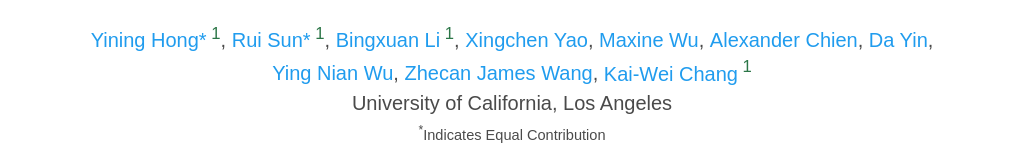
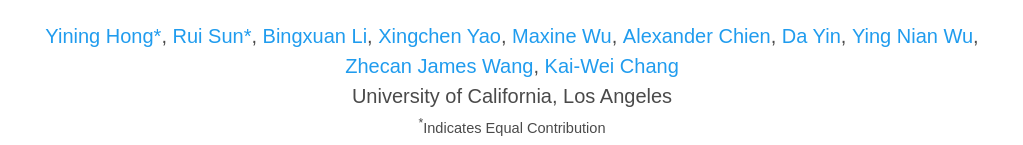
Before and after one commit to Embodied-Web-Agent/embodied-web-agent.github.io, a plain HTML site: page index.html in a window 1280 px wide. Shown: the part 189-334 px from the top of the page, without its empty margins (128-1151 px from the left). Drawn offline with nearby package versions, Linux system fonts and the light colour scheme; some icons are missing; a web font is replaced by a local one.

Commit message:
update layout

```diff
--- a/index.html
+++ b/index.html
@@ -81,19 +81,16 @@
                 <span class="author-block">
                   <a href="https://evelinehong.github.io" target="_blank"
                     >Yining Hong*</a
-                  ><span style="color: rgb(43, 118, 71)"><sup> 1</sup></span
                   >,</span
                 >
                 <span class="author-block">
                   <a href="https://threesr.github.io" target="_blank"
                     >Rui Sun*</a
-                  ><span style="color: rgb(43, 118, 71)"><sup> 1</sup></span
                   >,</span
                 >
                 <span class="author-block">
                   <a href="https://bingxuanli.com" target="_blank"
                     >Bingxuan Li</a
-                  ><span style="color: rgb(43, 118, 71)"><sup> 1</sup></span
                   >,</span
                 >
                 <span class="author-block">
@@ -129,8 +126,6 @@
                 <span class="author-block">
                   <a href="https://web.cs.ucla.edu/~kwchang/" target="_blank"
                     >Kai-Wei Chang</a
-                  ><span style="color: rgb(43, 118, 71)"
-                    ><sup> 1</sup></span
                   ></span
                 >
               </div>
```
